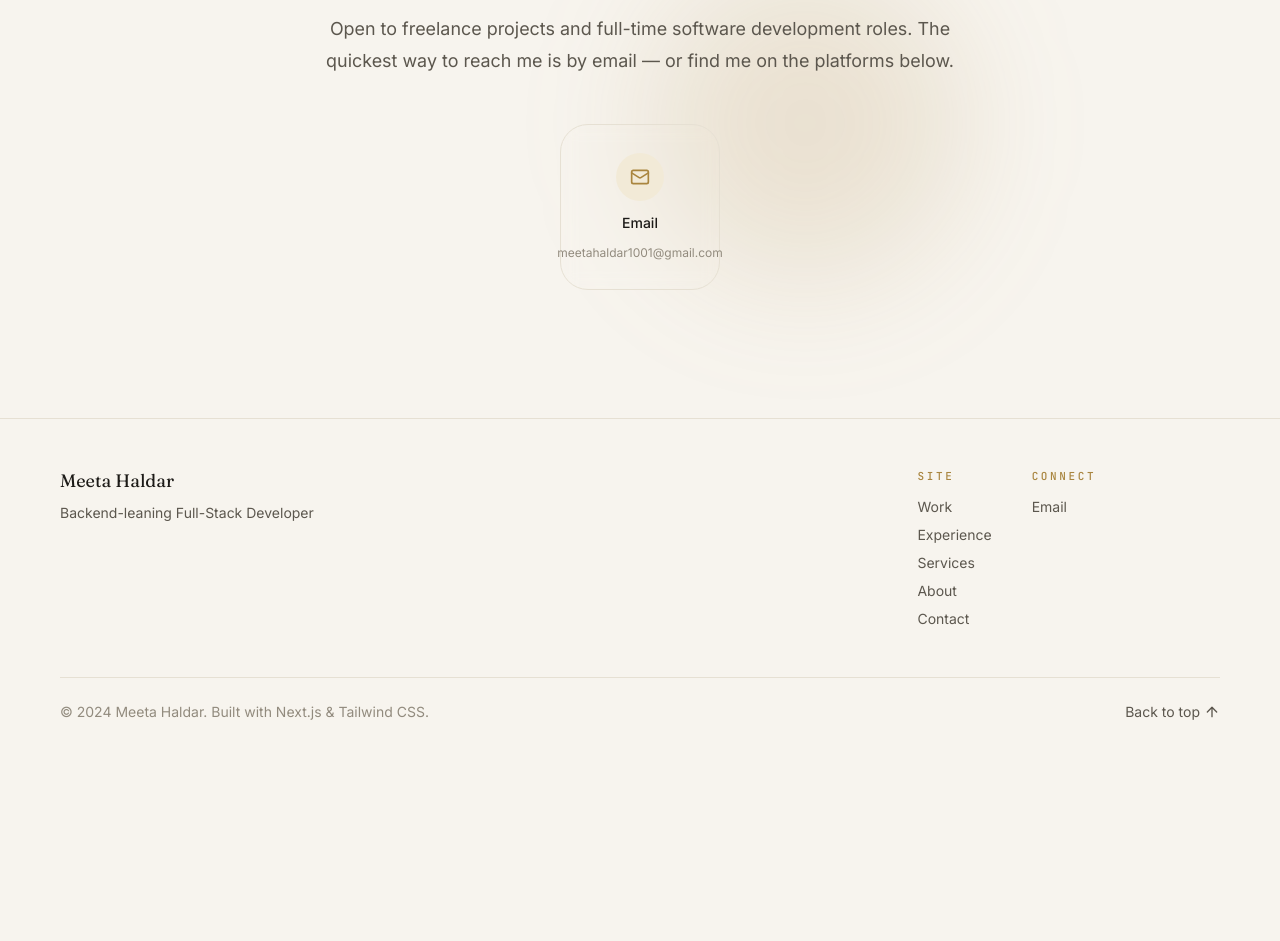
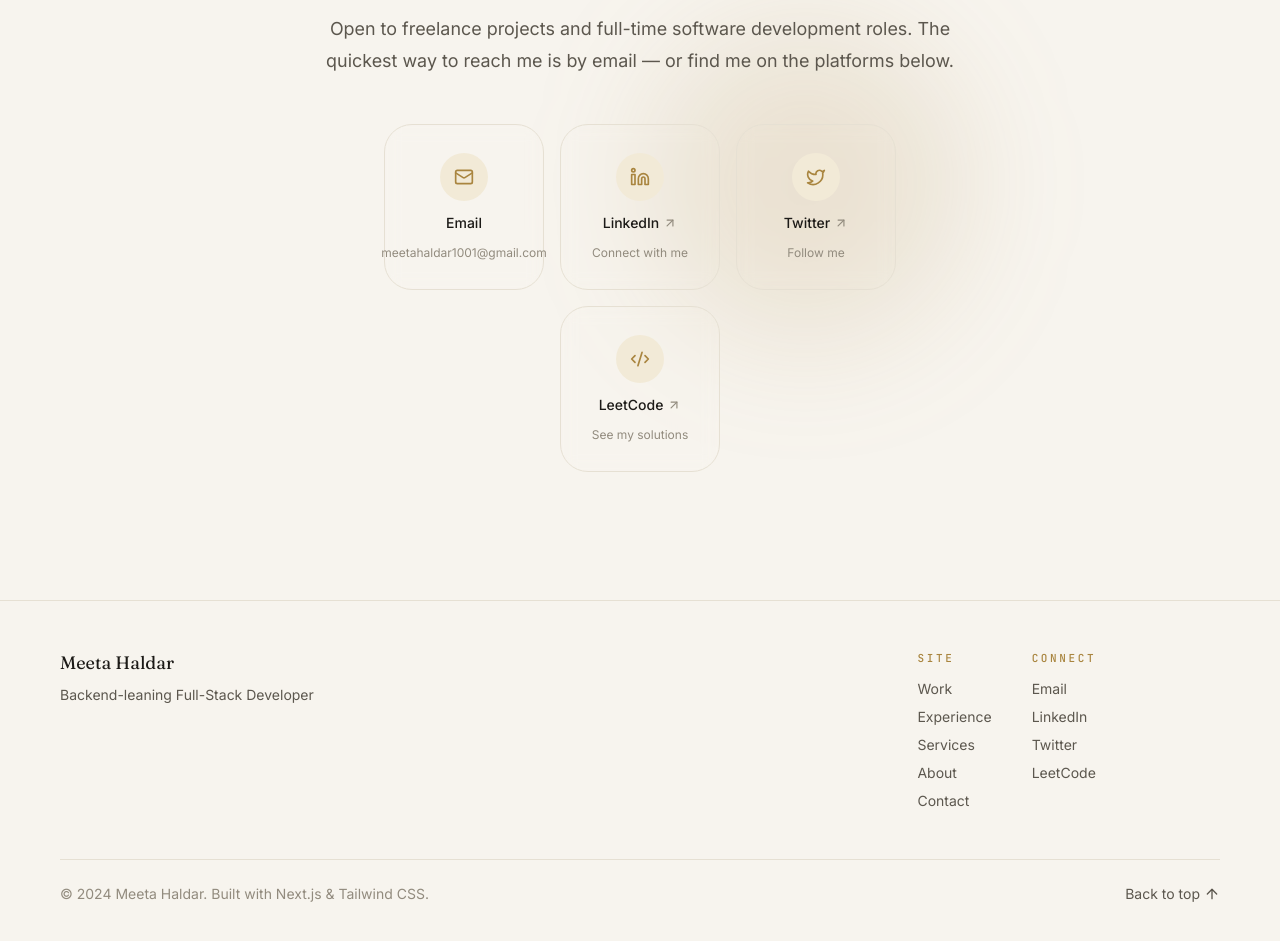
Before and after one commit to MeetaHaldar/Personal-portfolio, a Next.js app: page / in a window 1280 px wide. Shown: the part 8560-9501 px from the top of the page. Before the commit the page ends 9330 px from the top, so only its background shows below. Built offline with nearby package versions, Linux system fonts and the light colour scheme.

Commit message:
added more links

```diff
--- a/components/layout/JsonLd.tsx
+++ b/components/layout/JsonLd.tsx
@@ -6,7 +6,12 @@ import { resolveBaseUrl } from "@/lib/seo";
  * and `url`/`email` are omitted while still placeholders.
  */
 export function JsonLd() {
-  const sameAs = [site.socials.linkedin, site.socials.github].filter((u) => !isTodo(u));
+  const sameAs = [
+    site.socials.linkedin,
+    site.socials.github,
+    site.socials.twitter,
+    site.socials.leetcode,
+  ].filter((u) => !isTodo(u));
 
   const data: Record<string, unknown> = {
     "@context": "https://schema.org",
--- a/components/sections/ContactCTA.tsx
+++ b/components/sections/ContactCTA.tsx
@@ -1,4 +1,4 @@
-import { Mail, Linkedin, Github, ArrowUpRight } from "lucide-react";
+import { Mail, Linkedin, Github, Twitter, Code2, ArrowUpRight } from "lucide-react";
 import { site, isTodo } from "@/data/site";
 import { Section } from "@/components/ui/Section";
 
@@ -36,6 +36,24 @@ function contactLinks() {
       href: site.socials.github,
       external: true,
       Icon: Github,
+    });
+  }
+  if (!isTodo(site.socials.twitter)) {
+    links.push({
+      label: "Twitter",
+      handle: "Follow me",
+      href: site.socials.twitter,
+      external: true,
+      Icon: Twitter,
+    });
+  }
+  if (!isTodo(site.socials.leetcode)) {
+    links.push({
+      label: "LeetCode",
+      handle: "See my solutions",
+      href: site.socials.leetcode,
+      external: true,
+      Icon: Code2,
     });
   }
   return links;
--- a/data/site.ts
+++ b/data/site.ts
@@ -33,8 +33,10 @@ export const site = {
   /** Contact + social. Replace TODO_ values; buttons hide until then. */
   email: TODO.EMAIL,
   socials: {
-    linkedin: TODO.LINKEDIN_URL,
+    linkedin: "https://www.linkedin.com/in/meetahaldar/",
     github: TODO.GITHUB_URL,
+    twitter: "https://twitter.com/Meeta_boss",
+    leetcode: "https://leetcode.com/MeetaHaldar/",
   },
 
   /**
--- a/lib/contact.ts
+++ b/lib/contact.ts
@@ -20,5 +20,11 @@ export function resolvedContactLinks(): ResolvedLink[] {
   if (!isTodo(site.socials.github)) {
     links.push({ label: "GitHub", href: site.socials.github });
   }
+  if (!isTodo(site.socials.twitter)) {
+    links.push({ label: "Twitter", href: site.socials.twitter });
+  }
+  if (!isTodo(site.socials.leetcode)) {
+    links.push({ label: "LeetCode", href: site.socials.leetcode });
+  }
   return links;
 }
```
